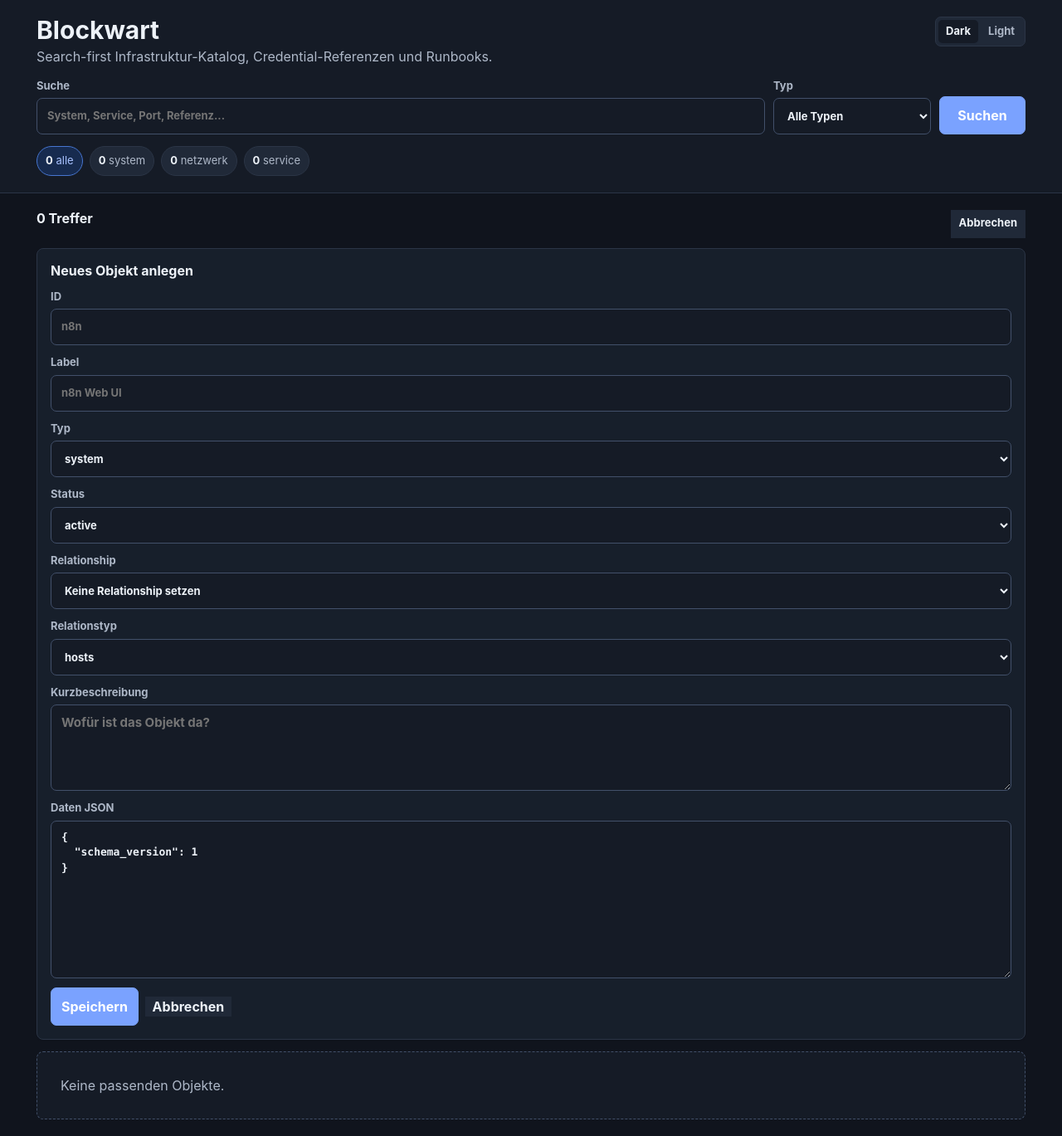
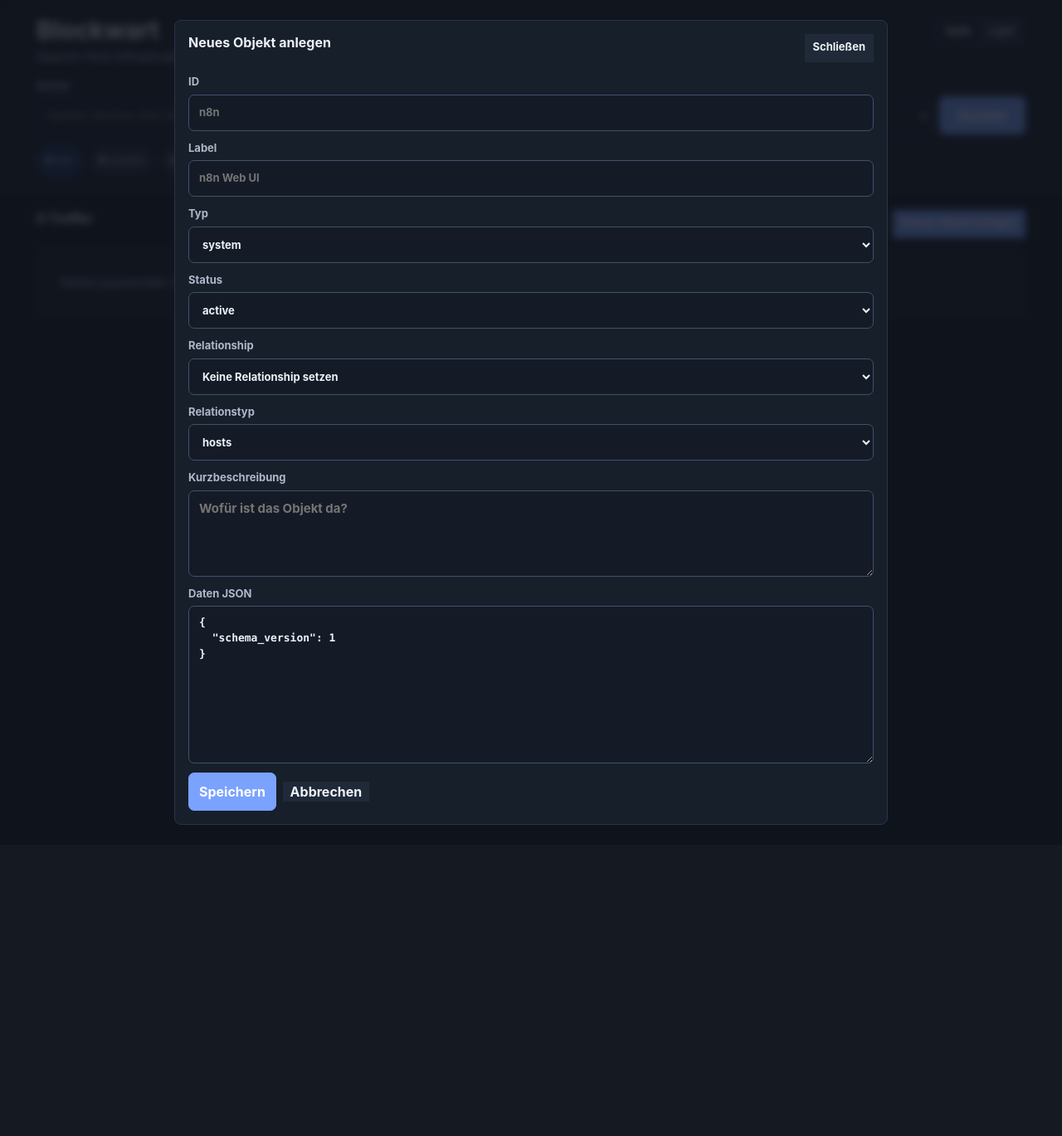
Before and after one commit to reisball/blockwart, a FastAPI app: page /?create=1 in a window 1280 px wide. Shown: the whole page at 83% size. After the commit the page ends 994 px from the top, so only its background shows below. Run offline with FastAPI, Linux system fonts and the light colour scheme; data that the repository does not hold is empty.

Commit message:
TASK-034: show object creation in modal dialog

```diff
--- a/src/blockwart/ui/static/app.css
+++ b/src/blockwart/ui/static/app.css
@@ -350,13 +350,45 @@ button:hover,
   margin-bottom: 0;
 }
 
-.create-panel {
+.panel-sticky {
+  position: sticky;
+  top: 14px;
+}
+
+.modal-overlay {
+  position: fixed;
+  inset: 0;
+  z-index: 50;
+  display: grid;
+  place-items: center;
+  padding: 24px;
+}
+
+.modal-backdrop {
+  position: absolute;
+  inset: 0;
+  background: color-mix(in srgb, var(--bg) 78%, transparent);
+  backdrop-filter: blur(5px);
+}
+
+.modal-window {
+  position: relative;
+  z-index: 1;
+  width: min(860px, 100%);
+  max-height: calc(100vh - 48px);
+  overflow: auto;
+}
+
+.modal-head {
+  display: flex;
+  align-items: flex-start;
+  justify-content: space-between;
+  gap: 12px;
   margin-bottom: 14px;
 }
 
-.panel-sticky {
-  position: sticky;
-  top: 14px;
+.modal-head .section-title {
+  margin-bottom: 0;
 }
 
 .list {
--- a/src/blockwart/ui/templates/index.html
+++ b/src/blockwart/ui/templates/index.html
@@ -55,15 +55,16 @@
       <section>
         <div class="panel-head">
           <h2 class="section-title">{{ objects|length }} Treffer</h2>
-          {% if show_create_form %}
-            <a class="button button-small button-muted" href="/">Abbrechen</a>
-          {% else %}
           <a class="button button-small" href="/?create=1">Neues Objekt anlegen</a>
-          {% endif %}
         </div>
         {% if show_create_form %}
-          <section class="panel create-panel">
-            <h2 class="section-title">Neues Objekt anlegen</h2>
+          <div class="modal-overlay" role="presentation">
+            <a class="modal-backdrop" href="/" aria-label="Objekt-Anlegen schließen"></a>
+            <section class="panel modal-window" role="dialog" aria-modal="true" aria-labelledby="create-object-title">
+              <div class="modal-head">
+                <h2 class="section-title" id="create-object-title">Neues Objekt anlegen</h2>
+                <a class="button button-small button-muted" href="/">Schließen</a>
+              </div>
               {% if error %}
                 <div class="error">{{ error }}</div>
               {% endif %}
@@ -116,6 +117,7 @@
                 </div>
               </form>
             </section>
+          </div>
         {% endif %}
         {% if objects %}
           <div class="list">
```
Also changed, not shown: tests/test_ui.py (+2 -0 lines). Lines whose indentation alone changed are shown as unchanged.
